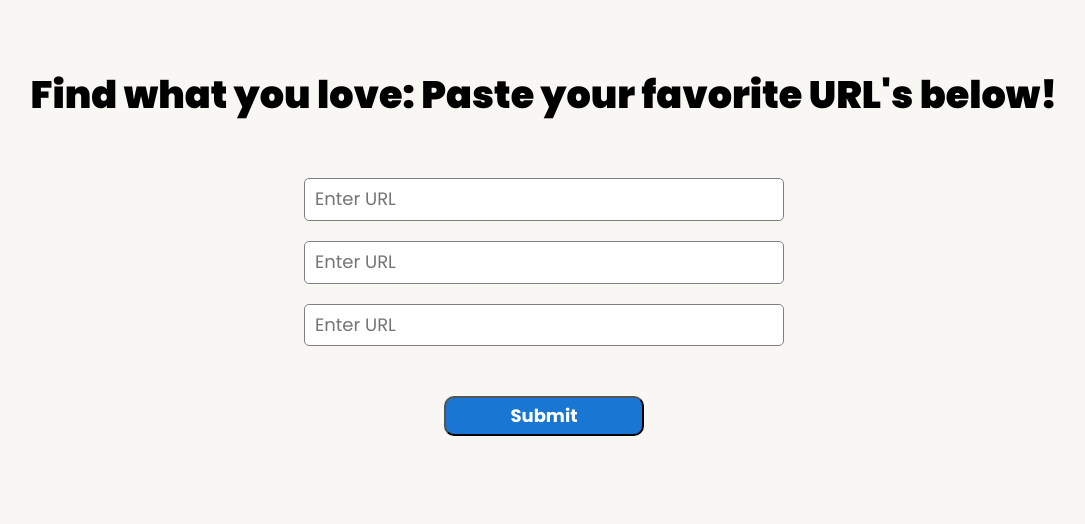
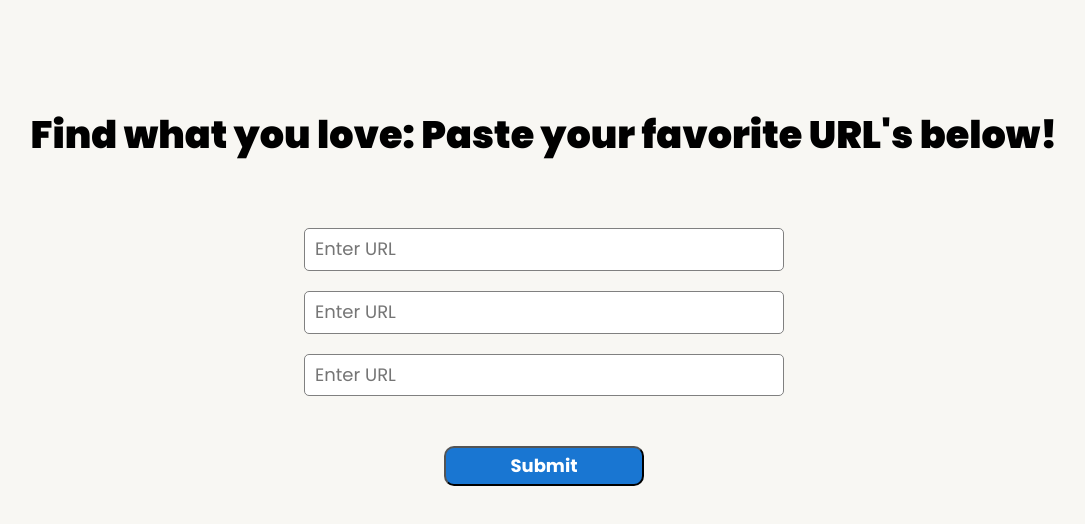
Before and after one commit to OliaKr/Browse-box, a React (Vite) app in the folder frontend/: page / in a window 1280 px wide. Shown: the top 524 px of the page, without its empty margins (96-1181 px from the left). Built offline with nearby package versions, Linux system fonts and the light colour scheme; a web font is replaced by a local one.

Commit message:
Added favicon

```diff
--- a/frontend/index.html
+++ b/frontend/index.html
@@ -5,13 +5,13 @@
     <link
       rel="icon"
       type="image/svg+xml"
-      href="/vite.svg"
+      href="/logo.png"
     />
     <meta
       name="viewport"
       content="width=device-width, initial-scale=1.0"
     />
-    <title>Vite + React</title>
+    <title>Browse-Box</title>
     <link
       rel="preconnect"
       href="https://fonts.googleapis.com"
--- a/frontend/src/assets/css/UrlForm.css
+++ b/frontend/src/assets/css/UrlForm.css
@@ -5,6 +5,7 @@
   align-items: center;
   max-width: 150rem;
   margin: 0 auto;
+  padding-top: 4rem;
 }
 
 .url-form {
@@ -29,6 +30,7 @@
   .url-form {
     width: 100%;
     padding: 3rem;
+    margin-top: 1rem;
   }
   .url-form input {
     width: 40%;
```
Also changed, not shown: frontend/public/logo.png (added).
